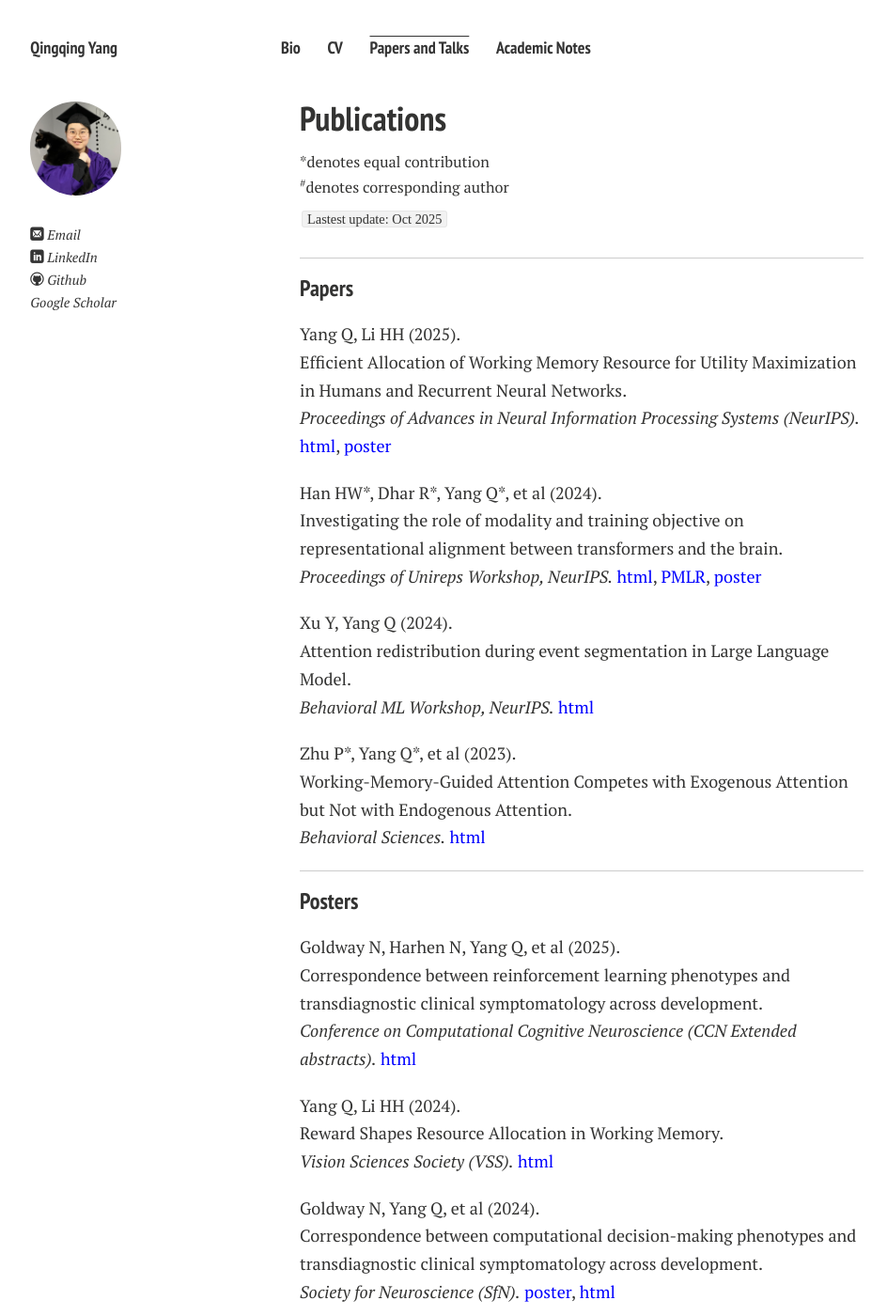
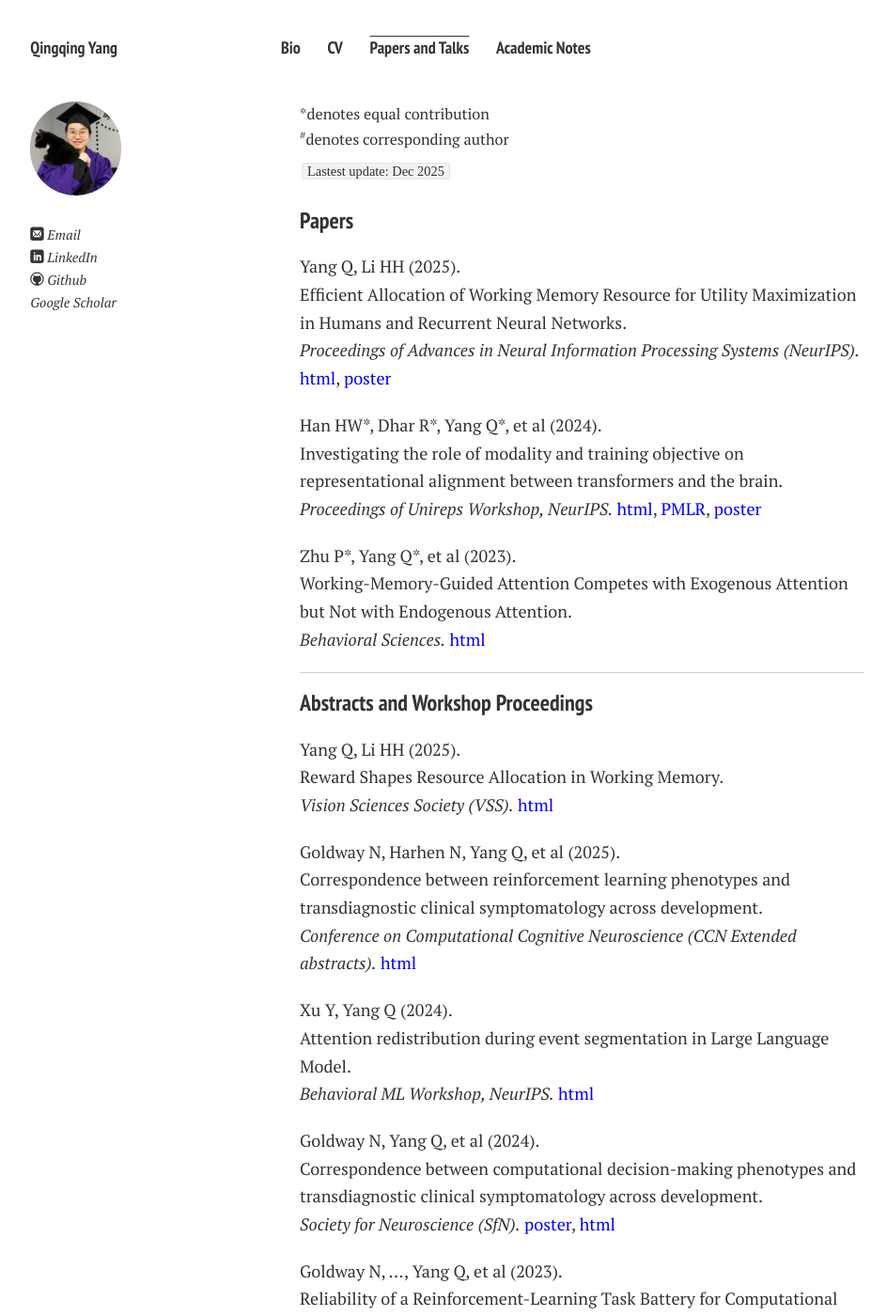
Before and after one commit to Qingqing-Yang-177/Qingqing-Yang-177.github.io, a Jekyll site: the page built from publications.md, in a window 1280 px wide and 1400 px high. Shown: the whole window at 94% size, without its empty margins (21-965 px from the left). Built offline with Jekyll 4.4.1, drawn with Linux system fonts in a browser that asks for light colours; nearby versions of some CDN libraries; comment, search, counter and statistics services are not loaded; a style sheet for code colours, icons or effects is not loaded.

Commit message:
Update publications.md

```diff
--- a/publications.md
+++ b/publications.md
@@ -4,14 +4,12 @@ permalink: /publications/index.html
 title: Publications
 ---
 
-## Publications
 <div style="margin: 0; font-size: .9em; margin-bottom: 5px;">
   *denotes equal contribution<br>
   <sup>#</sup>denotes corresponding author
 </div>
-`Lastest update: Oct 2025`
+`Lastest update: Dec 2025`
 
----
 ### Papers
 
 <div style="margin: 0; margin-bottom: 20px;">
@@ -27,19 +25,20 @@ title: Publications
 </div>
 
 <div style="margin: 0; margin-bottom: 20px;">
-  Xu Y, Yang Q (2024). <br>
- Attention redistribution during event segmentation in Large Language Model. <br>
-  <em>Behavioral ML Workshop, NeurIPS.</em> <a href="https://openreview.net/pdf?id=l0K0ADWKTq" style="color: blue;"> html</a>
-</div>
-
-<div style="margin: 0; margin-bottom: 20px;">
   Zhu P*, Yang Q*, et al (2023). <br>
  Working-Memory-Guided Attention Competes with Exogenous Attention but Not with Endogenous Attention. <br>
   <em>Behavioral Sciences.</em> <a href="https://www.mdpi.com/2076-328X/13/5/426" style="color: blue;"> html</a>
 </div>
 
 ---
-#### Posters
+### Abstracts and Workshop Proceedings
+
+<div style="margin: 0; margin-bottom: 20px;">
+ Yang Q, Li HH (2025). <br>
+ Reward Shapes Resource Allocation in Working Memory. <br>
+ <em>Vision Sciences Society (VSS).</em> <a href="https://doi.org/10.1167/jov.25.9.2217" style="color: blue;"> html</a>
+</div>
+
 <div style="margin: 0; margin-bottom: 20px;">
   Goldway N, Harhen N, Yang Q, et al (2025). <br>
   Correspondence between reinforcement learning phenotypes and transdiagnostic clinical symptomatology across development. <br>
@@ -47,9 +46,9 @@ title: Publications
 </div>
 
 <div style="margin: 0; margin-bottom: 20px;">
- Yang Q, Li HH (2024). <br>
- Reward Shapes Resource Allocation in Working Memory. <br>
- <em>Vision Sciences Society (VSS).</em> <a href="https://doi.org/10.1167/jov.25.9.2217" style="color: blue;"> html</a>
+  Xu Y, Yang Q (2024). <br>
+ Attention redistribution during event segmentation in Large Language Model. <br>
+  <em>Behavioral ML Workshop, NeurIPS.</em> <a href="https://openreview.net/pdf?id=l0K0ADWKTq" style="color: blue;"> html</a>
 </div>
 
 <div style="margin: 0; margin-bottom: 20px;">
```
